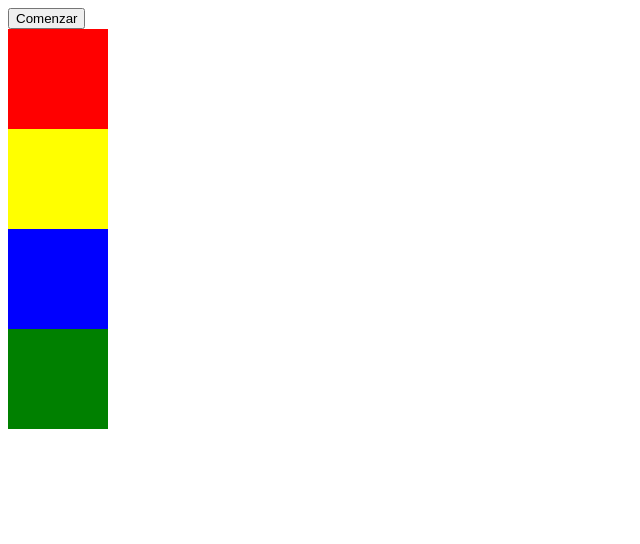
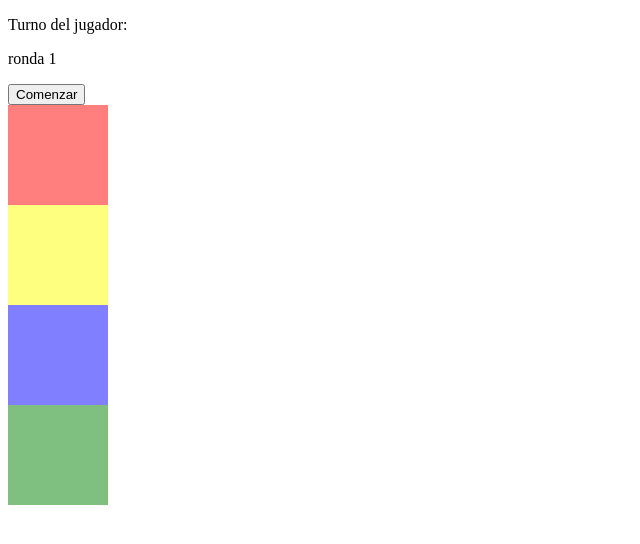
Before and after one commit to MoranSG/Simon-dice, a plain HTML site: page index.html in a window 1280 px wide. Both pictures are taken after a click on the button "Comenzar". Shown: the whole page, without its empty margins (0-640 px from the left). Drawn offline with Linux system fonts and the light colour scheme.

Commit message:
Finaliza funcionalidad

```diff
--- a/css/styles.css
+++ b/css/styles.css
@@ -1,6 +1,8 @@
 .color {
     width: 100px;
     height: 100px;
+    opacity: 0.5;
+    transition: opacity 0.5s;
 }
 
 .rojo {
--- a/index.html
+++ b/index.html
@@ -9,8 +9,10 @@
 </head>
 
 <body>
+    <p id="estado"><!-- --></p>
+    <p>ronda <span id="ronda">0</span></p>
+    <button id="comenzar">Comenzar</button>
 
-    <button id="comenzar">Comenzar</button>
     <div class="color rojo" data-color="rojo"><!-- --></div>
     <div class="color amarillo" data-color="amarillo"><!-- --></div>
     <div class="color azul" data-color="azul"><!-- --></div>
--- a/js/main.js
+++ b/js/main.js
@@ -2,36 +2,79 @@ const COLORES = ['rojo', 'amarillo', 'azul', 'verde'];
 
 let secuenciaMaquina = [];
 let secuenciaUsuario = [];
+
+const $ronda = document.querySelector('#ronda');
+let ronda = 0;
+
+const $estado = document.querySelector('#estado');
+
+reiniciar();
 
 document.querySelector('#comenzar').addEventListener('click', function () {
     manejarSeleccionMaquina();
 
 });
 
-const $colores = document.querySelectorAll('.color');
-for (let i = 0; i < $colores.length; i++) {
-    const $color = $colores[i];
-    $color.addEventListener('click', function () {
-        const color = this.dataset.color;
-        manejarSeleccionUsuario(color);
-    })
+function bloquearUsuario() {
+    const $colores = document.querySelectorAll('.color');
+    for (let i = 0; i < $colores.length; i++) {
+        const $color = $colores[i];
+        $color.onclick = function () {
+        };
+    }
+}
+
+function desBloquearUsuario() {
+    const $colores = document.querySelectorAll('.color');
+    for (let i = 0; i < $colores.length; i++) {
+        const $color = $colores[i];
+        $color.onclick = function () {
+            const color = this.dataset.color;
+            manejarSeleccionUsuario(color);
+        };
+    }
 }
 
 
+
 function manejarSeleccionMaquina() {
+    const DELAY_IN_MS = 1000;
+    actualizarEstado('Turno de la maquina:')
+    bloquearUsuario();
+    incrementarRonda();
+
     const colorActual = elegirColorAleatorio(COLORES);
     secuenciaMaquina.push(colorActual);
-    console.log('Maquina', colorActual);
+
+    for (let i = 0; i < secuenciaMaquina.length; i++) {
+        setTimeout(function () {
+            resaltarCuadro(secuenciaMaquina[i]);
+        }, DELAY_IN_MS * (i + 1))
+    }
+
+    setTimeout(function () {
+        actualizarEstado('Turno del jugador:')
+        desBloquearUsuario();
+    }, DELAY_IN_MS * (secuenciaMaquina.length + 1))
+
+}
+
+function resaltarCuadro(color) {
+    const DELAY_IN_MS = 500;
+
+    document.querySelector('.' + color).style.opacity = 1;
+
+    setTimeout(function () {
+        document.querySelector('.' + color).style.opacity = 0.5;
+    }, DELAY_IN_MS);
 }
 
 function manejarSeleccionUsuario(color) {
-    console.log('usuario', color);
+    resaltarCuadro(color);
     secuenciaUsuario.push(color);
 
     if (color !== secuenciaMaquina[secuenciaUsuario.length - 1]) {
-        console.log('perdiste');
-        secuenciaMaquina = [];
-        secuenciaUsuario = [];
+        reiniciar(true);
         return;
     }
 
@@ -47,3 +90,28 @@ function elegirColorAleatorio(colores) {
     const indiceAleatorio = Math.floor(Math.random() * colores.length);
     return colores[indiceAleatorio];
 };
+
+function incrementarRonda() {
+    $ronda.textContent = ++ronda;
+}
+
+function reiniciarRonda(ronda) {
+    ronda = 0;
+    $ronda.textContent = 0;
+}
+
+function actualizarEstado(estado) {
+    $estado.textContent = estado;
+}
+
+function reiniciar(usuarioPerdio = false) {
+    bloquearUsuario();
+    if (usuarioPerdio) {
+        actualizarEstado('Perdiste! Toca "Comenzar" para reiniciar el juego.');
+    } else {
+        actualizarEstado('Toca "Comenzar" para iniciar el juego.');
+    }
+    secuenciaMaquina = [];
+    secuenciaUsuario = [];
+    ronda = 0;
+}
```
